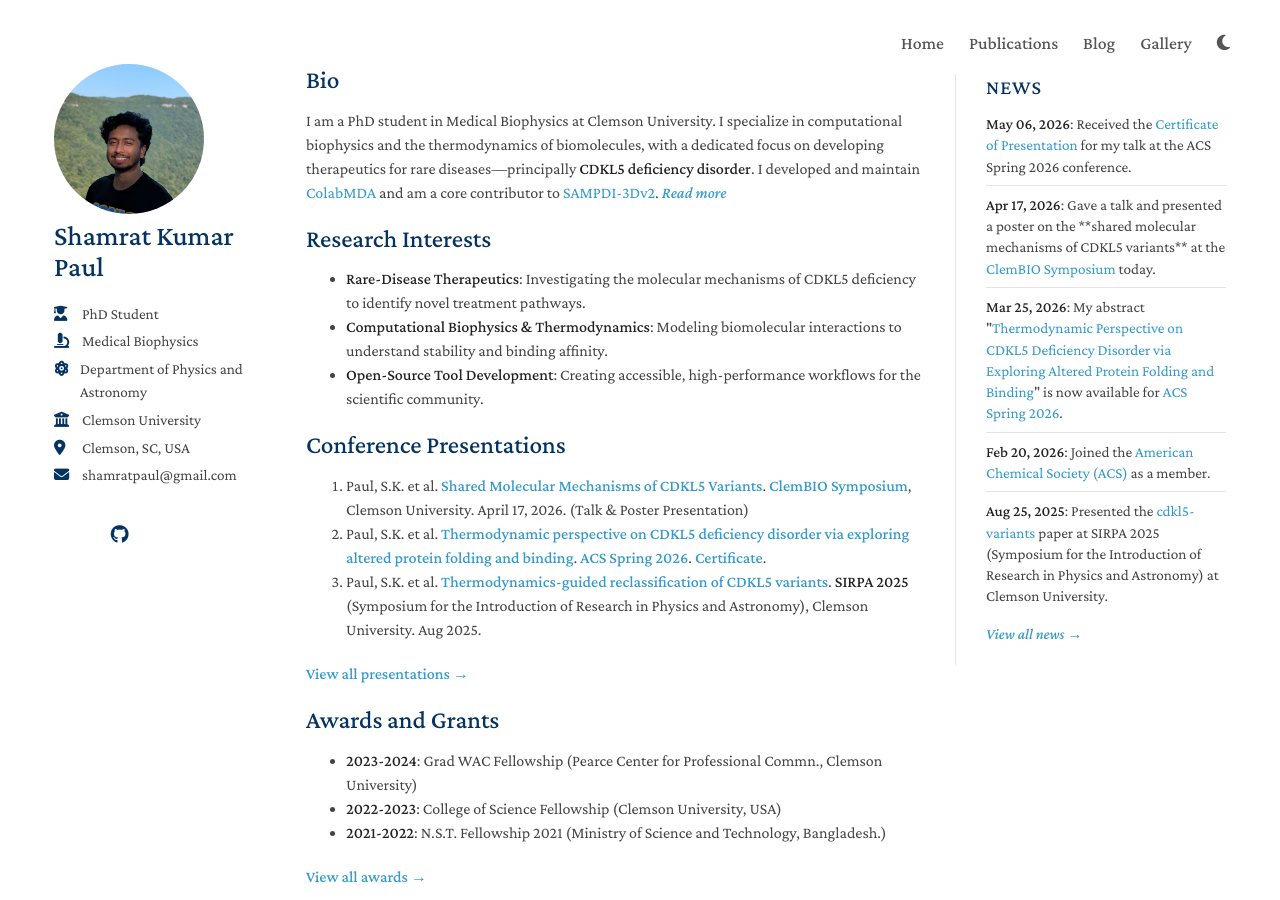
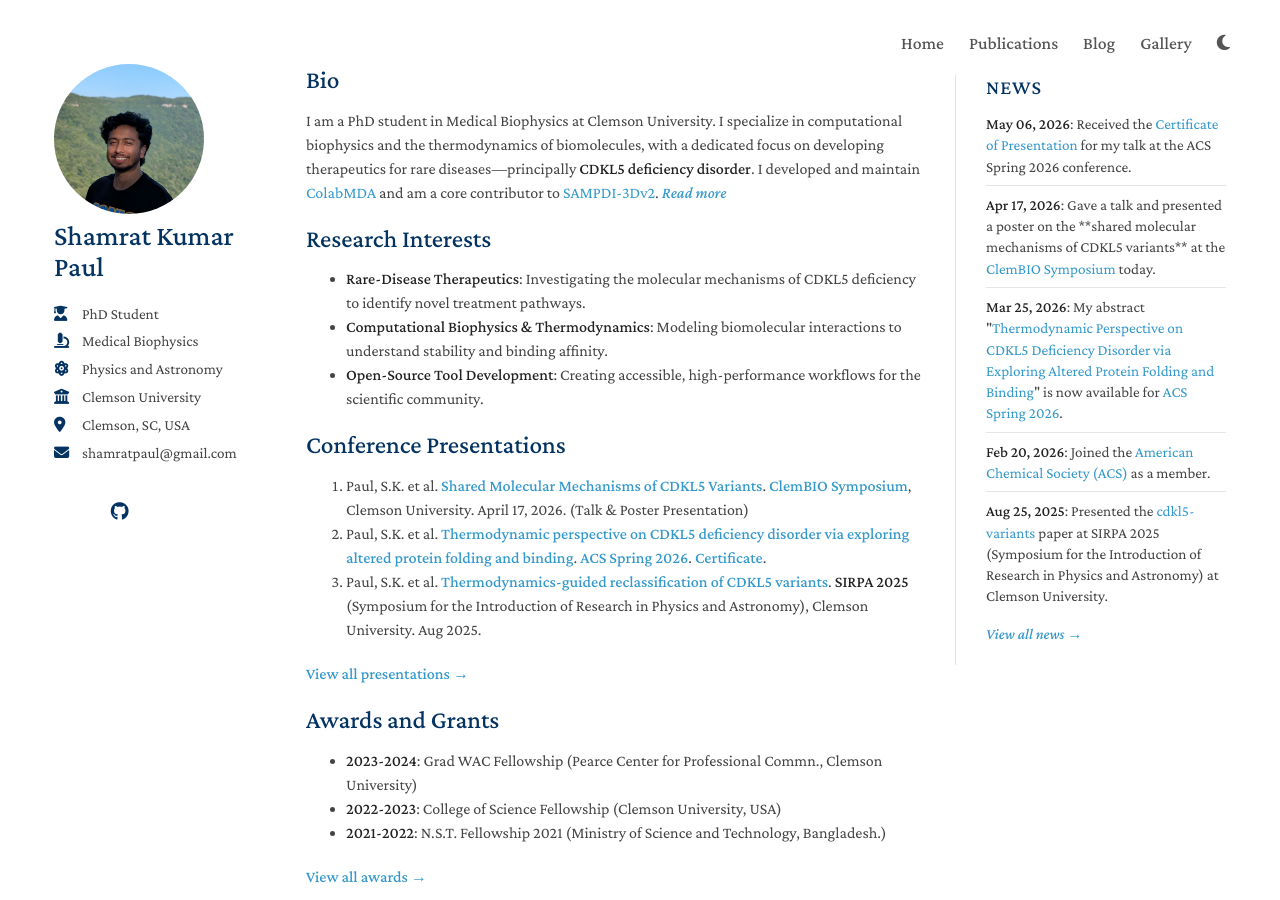
Before and after one commit to paulshamrat/paulshamrat.github.io, a Jekyll site: the page built from index.md, in a window 1280 px wide and 900 px high. Built offline with Jekyll 4.4.1, drawn with Linux system fonts in a browser that asks for light colours; a style sheet for code colours, icons or effects is not loaded.

Commit message:
Remove 'Department' from affiliation

```diff
--- a/_config.yml
+++ b/_config.yml
@@ -11,7 +11,7 @@
 email: shamratpaul@gmail.com
 position: "PhD Student"
 program: "Medical Biophysics"
-affiliation: "Department of Physics and Astronomy"
+affiliation: "Physics and Astronomy"
 affiliation_link: "https://www.clemson.edu/science/departments/physics-astronomy/index.html"
 university: "Clemson University"
 location: "Clemson, SC, USA"
```
